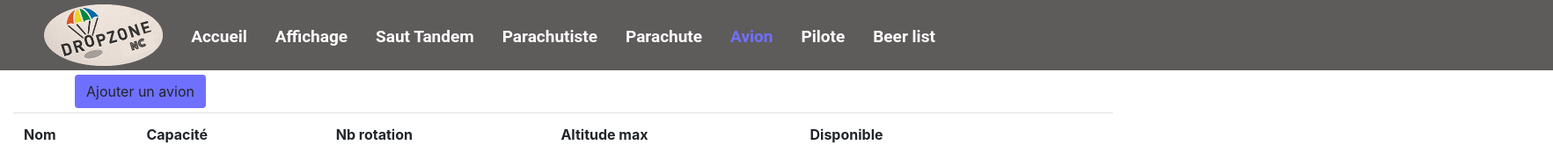
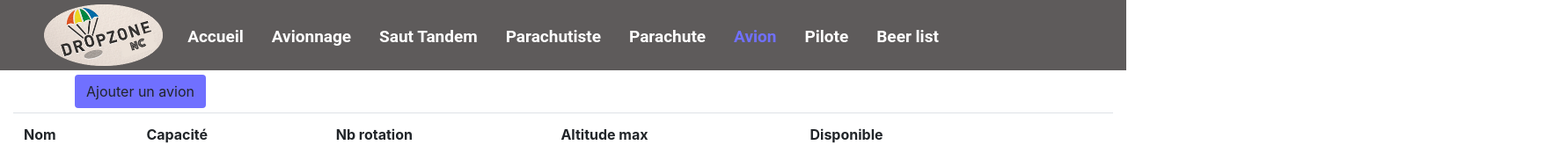
Before and after one commit to Shynria/projet-NC-DROPZONE, an Angular app in the folder nc-dropzone-angular/: page /avion in a window 1280 px wide. Shown: the top 165 px of the page at 88% size, 1765 px wide, since content can reach past the window. Built offline with nearby package versions, Linux system fonts and the light colour scheme; no server answers.

Commit message:
avionParachute

```diff
--- a/nc-dropzone-angular/src/app/avion/avion.component.css
+++ b/nc-dropzone-angular/src/app/avion/avion.component.css
@@ -2,12 +2,12 @@ nav {
     background-color: rgb(94, 91, 91);
     height: 80px;
     margin-bottom: 5px;
-    margin-left: -500px;
-    margin-right: -500px;
+    margin-left: -15px;
+    margin-right: -15px;
   }
 
   img[name="dropZone"]{
-    position: fixed;
+    position: absolute;
     left: 50px;
     height: 70px;
     margin-top: 5px;
--- a/nc-dropzone-angular/src/app/avion/avion.component.html
+++ b/nc-dropzone-angular/src/app/avion/avion.component.html
@@ -5,7 +5,7 @@
             <a id="accueilVol" class="nav-link" [routerLink]="[ '/' ]">Accueil</a>
         </li>
         <li class="nav-item">
-            <a id="affichage" class="nav-link" [routerLink]="[ '/affichage' ]">Affichage</a>
+            <a id="affichage" class="nav-link" [routerLink]="[ '/affichage' ]">Avionnage</a>
         </li>
         <li class="nav-item">
             <a id="saut-tandem" class="nav-link" [routerLink]="[ '/saut-tandem' ]">Saut Tandem</a>
--- a/nc-dropzone-angular/src/app/parachute/parachute.component.css
+++ b/nc-dropzone-angular/src/app/parachute/parachute.component.css
@@ -2,12 +2,12 @@ nav {
     background-color: rgb(94, 91, 91);
     height: 80px;
     margin-bottom: 5px;
-    margin-left: -500px;
-    margin-right: -500px;
+    margin-left: -15px;
+    margin-right: -15px;
   }
 
   img[name="dropZone"]{
-    position: fixed;
+    position: absolute;
     left: 50px;
     height: 70px;
     margin-top: 5px;
--- a/nc-dropzone-angular/src/app/parachute/parachute.component.html
+++ b/nc-dropzone-angular/src/app/parachute/parachute.component.html
@@ -5,7 +5,7 @@
             <a id="accueilVol" class="nav-link" [routerLink]="[ '/' ]">Accueil</a>
         </li>
         <li class="nav-item">
-            <a id="affichage" class="nav-link" [routerLink]="[ '/affichage' ]">Affichage</a>
+            <a id="affichage" class="nav-link" [routerLink]="[ '/affichage' ]">Avionnage</a>
         </li>
         <li class="nav-item">
             <a id="saut-tandem" class="nav-link" [routerLink]="[ '/saut-tandem' ]">Saut Tandem</a>
```
